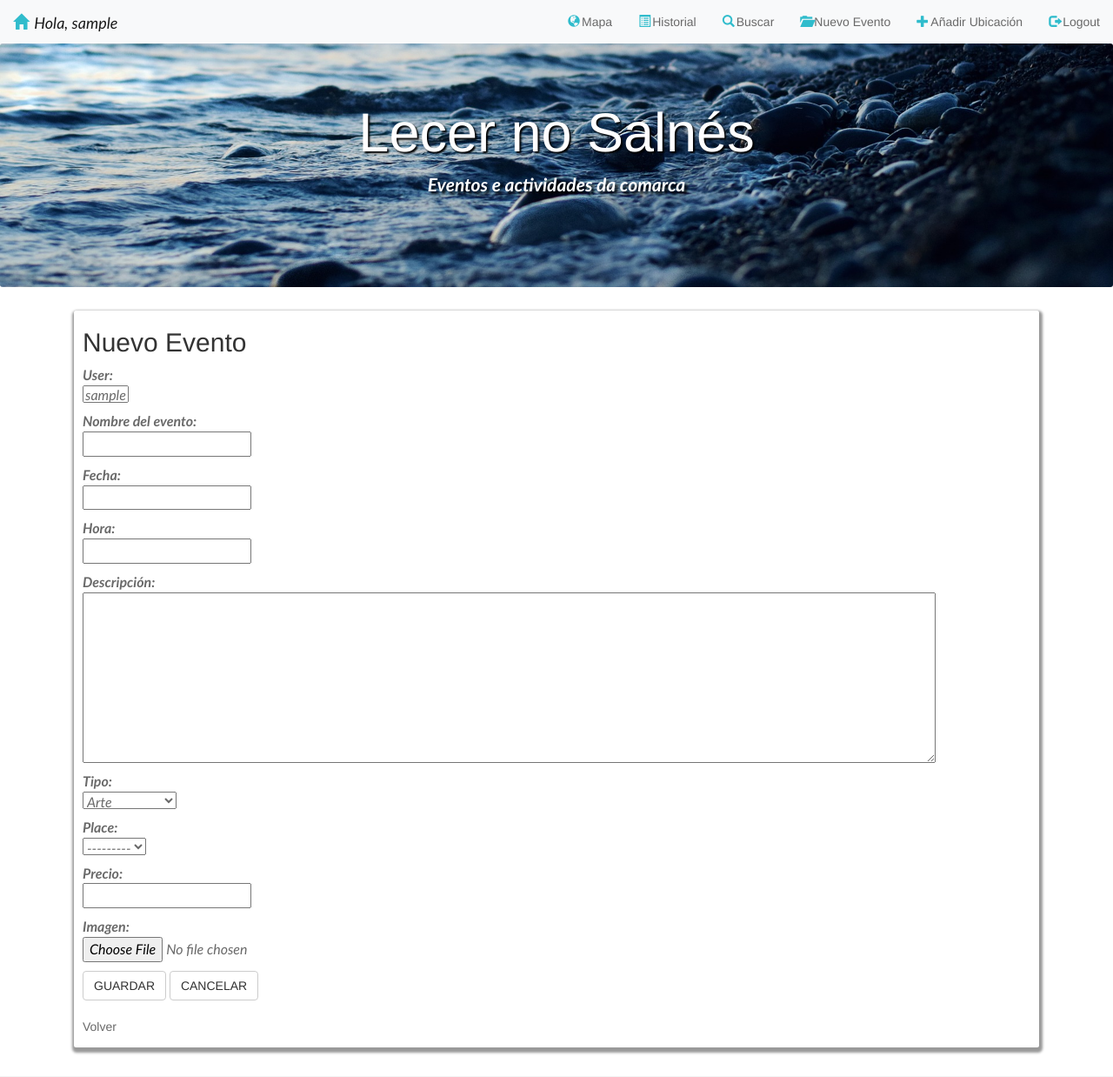
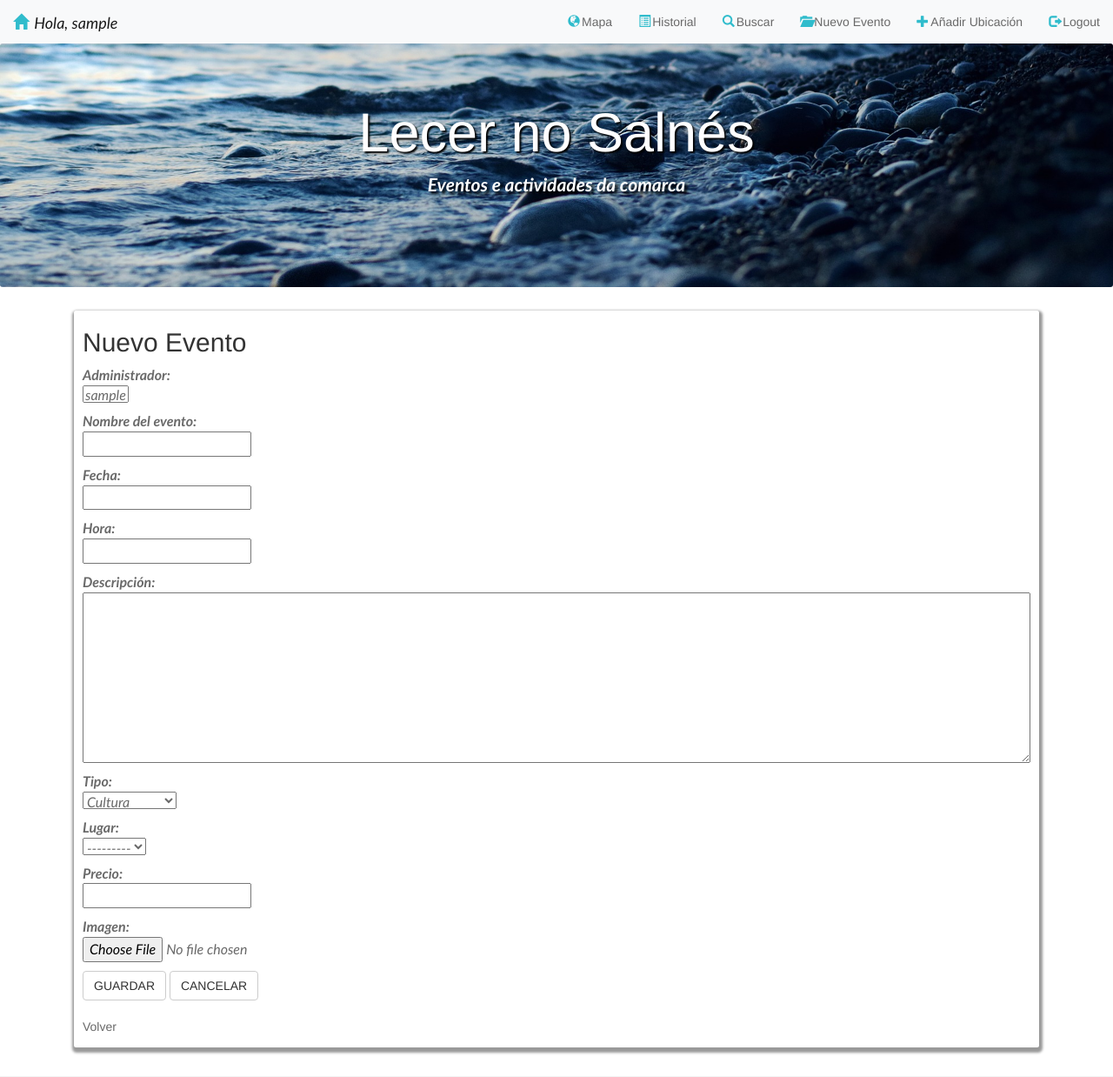
Before and after one commit to araceli24/LeisureTime, a Django app: page /event/new/ in a window 1280 px wide. Shown: the top 1238 px of the page at 87% size. Run offline with Django 3.2, Linux system fonts and the light colour scheme; the visitor is signed in with stand-in values (Sample User, id 1); data comes from the database, SQL or seed files in the repository; data that the repository does not hold is empty; some libraries are stand-ins or nearby versions.

Commit message:
Update style.css

```diff
--- a/core/models.py
+++ b/core/models.py
@@ -62,15 +62,15 @@ class Event(TimeStampedModel):
 
     )
 
-    user = models.ManyToManyField(User)
+    user = models.ManyToManyField(User, verbose_name='Administrador')
     date = models.DateField('Fecha')
     date_end= models.DateField('Fecha fin',null=True, blank=True)
     time = models.TimeField('Hora',null=True, blank=True)
     time_end = models.TimeField('Hora fin' ,null=True, blank=True)
     title = models.CharField('Nombre del evento', max_length=100)
     description = models.TextField('Descripción', null=False, blank=False)
-    place =  models.ForeignKey(Place, on_delete=models.CASCADE)
-    category = models.TextField('Tipo', choices= CATEGORY_CHOICES , default='CULTURAL',null=False, blank=False)
+    place =  models.ForeignKey(Place, on_delete=models.CASCADE, verbose_name='Lugar')
+    category = models.TextField('Tipo', choices= CATEGORY_CHOICES , default='CULTURA',null=False, blank=False)
     price = models.DecimalField('Precio', max_digits=6, decimal_places=2, null=True, default=None, blank=True)
     image = VersatileImageField('Imagen', upload_to=generate_unique_file_path ,null=True, blank=True)
     duration = models.TextField('Duración', choices= DURATION_CHOICES , null=True, blank=True)
--- a/static/css/style.css
+++ b/static/css/style.css
@@ -158,12 +158,13 @@ form.event-form p select{
 
 form.event-form p textarea#id_description{
   height:unset;
-  width:90%;
+  width:100%;
 }
 
 form.event-form p input#id_image{
-  height:unset;
-  width:90%;
+  height:auto;
+  width:100%;
+  display: table;
 }
 
 
```
Also changed, not shown: core/migrations/0004_auto_20180601_1429.py (added), core/migrations/0005_auto_20180601_1430.py (added), core/migrations/0006_auto_20180601_1433.py (added).
